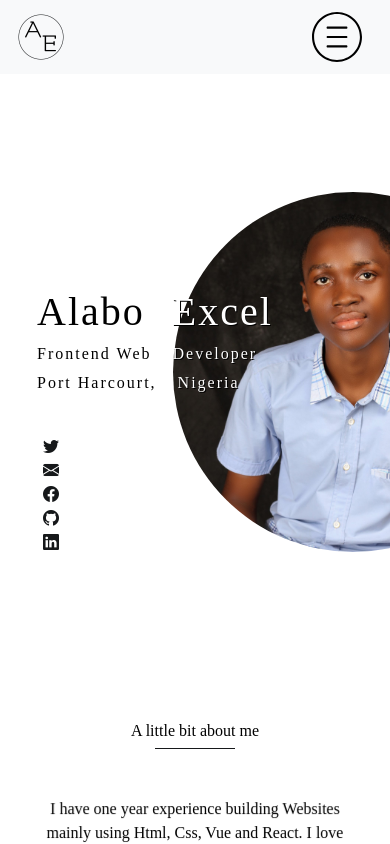
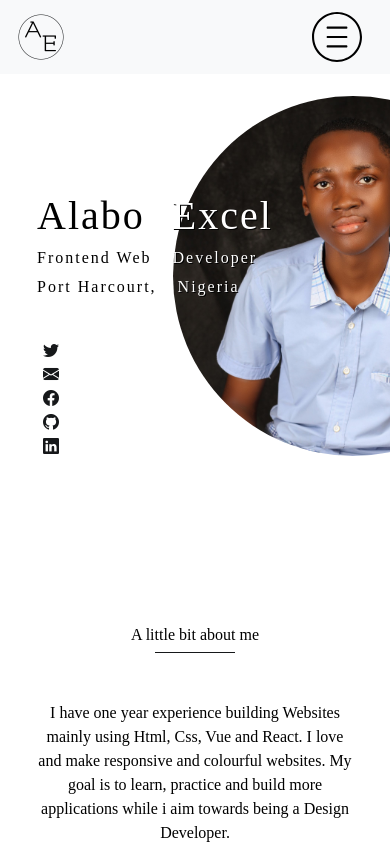
Before and after one commit to alabo-excel/alabo-excel-portfolio, a Vue app: page / in a window 390 px wide. Shown: the top 844 px of the page. Built offline with nearby package versions, Linux system fonts and the light colour scheme; a web font is replaced by a local one.

Commit message:
first commit

```diff
--- a/src/components/Home.vue
+++ b/src/components/Home.vue
@@ -1,7 +1,7 @@
 <template>
   <div class="hello">
-    <div class="row pt-5 ">
-      <div class="container mt-5">
+    <div class="row pt-lg-5 ">
+      <div class="container mt-lg-5">
         <div class="d-flex mt-5 pt-5 justify-content-center">
           <div id="text" class="pt-5 mt-5" data-aos="fade-up-right">
             <h1>Alabo <span>Excel</span></h1>
--- a/src/components/Projects.vue
+++ b/src/components/Projects.vue
@@ -92,6 +92,7 @@ a {
 @media (max-width: 600px) {
   .card img {
     width: 35%;
+    max-height: 100%;
   }
 }
 </style>
```
